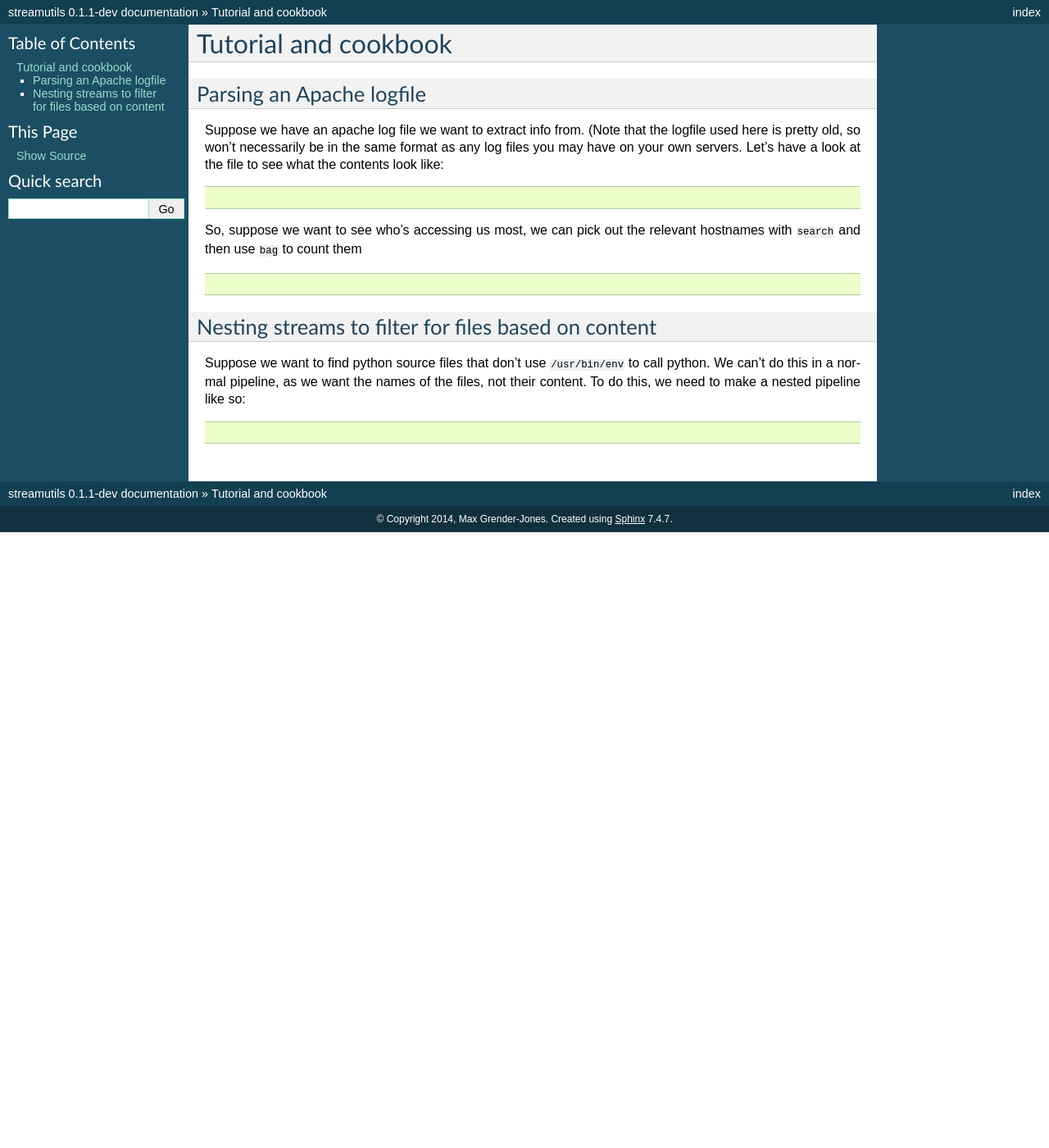
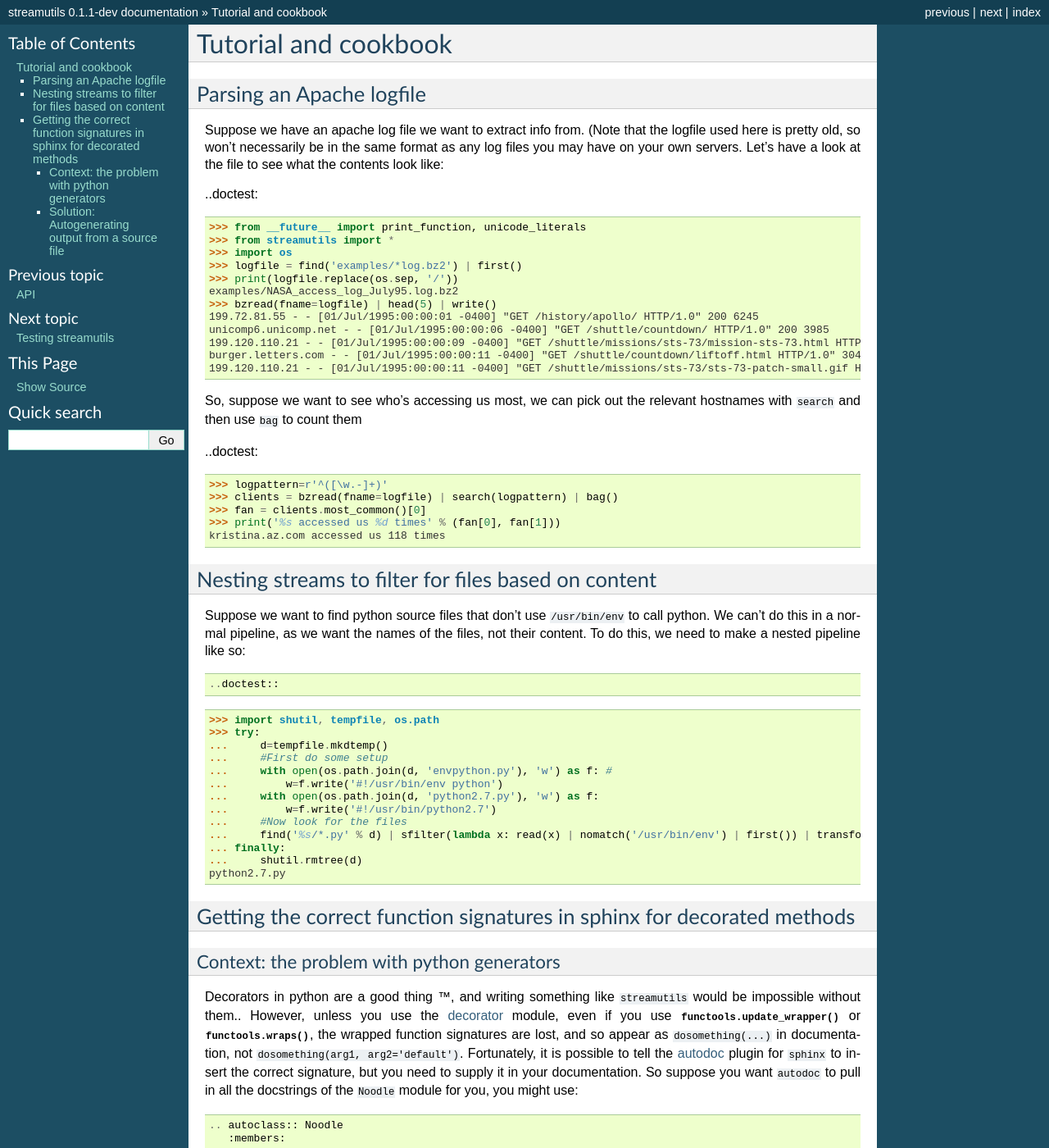
Before and after one commit to maxgrenderjones/streamutils, a Sphinx documentation site: the page built from docs/cookbook.rst, in a window 1280 px wide and 1400 px high. Shown: the whole window at 82% size. Built offline with Sphinx 7.4.7, drawn with Linux system fonts in a browser that asks for light colours; some of the changed text lies outside the part shown.

Commit message:
- Add support for > and >> for writing to files  - Link cookbook to documentation  - test _groupstodict (fix 'bug' if names is supplied but groups isn't)  - documentation formatting fixes & remove return from functions that yield

```diff
--- a/docs/api.rst
+++ b/docs/api.rst
@@ -1,6 +1,38 @@
 API
-===
-
+---
 .. automodule:: streamutils
     :members:
-    :undoc-members:
+    .. automethod:: action(func, tokens=None)
+    .. automethod:: asdict(key=None, names=None, tokens=None)
+    .. automethod:: aslist(tokens=None)
+    .. automethod:: bag(tokens=None)
+    .. automethod:: bzread(fname=None, encoding=None, tokens=None)
+    .. automethod:: convert(converters, defaults={}, tokens=None)
+    .. automethod:: count(tokens=None)
+    .. automethod:: find(pathpattern=None, tokens=None)
+    .. automethod:: first(default=None, tokens=None)
+    .. automethod:: fnmatches(pathpattern, matchcase=False, tokens=None)
+    .. automethod:: follow(fname, encoding=None)
+    .. automethod:: gzread(fname=None, encoding=None, tokens=None)
+    .. automethod:: head(n=10, fname=None, skip=0, encoding=None, tokens=None)
+    .. automethod:: last(default=None, tokens=None,)
+    .. automethod:: matches(pattern, match=False, flags=0, v=False, tokens=None)
+    .. automethod:: nomatch(pattern, match=False, flags=0, tokens=None)
+    .. automethod:: nth(n, default=None, tokens=None)
+    .. automethod:: read(fname=None, encoding=None, tokens=None)
+    .. automethod:: replace(old, new, tokens=None)
+    .. automethod:: run(command, err=False, cwd=None, env=None, encoding=None, tokens=None)
+    .. automethod:: sfilter(filterfunction=None, tokens=None)
+    .. automethod:: sfilterfalse(filterfunction=None, tokens=None)
+    .. automethod:: sformat(pattern, tokens=None)
+    .. automethod:: split(n=0, sep=None, outsep=None, names=None, inject={}, tokens=None)
+    .. automethod:: sreduce(func, initial=None, tokens=None)
+    .. automethod:: sslice(start=1, stop=MAXSIZE, step=1, fname=None, encoding=None, tokens=None)
+    .. automethod:: ssorted(cmp=None, key=None, reverse=False, tokens=None)
+    .. automethod:: ssum(start=0, tokens=None)
+    .. automethod:: strip(tokens=None)
+    .. automethod:: tail(n=10, fname=None, encoding=None, tokens=None)
+    .. automethod:: transform(transformation, tokens=None)
+    .. automethod:: unique(tokens=None)
+    .. automethod:: words(n=0, word=r'\S+', outsep=None, names=None, inject=None, flags=0, tokens=None)
+    .. automethod:: write(fname=None, encoding=None, tokens=None)
--- a/docs/cookbook.rst
+++ b/docs/cookbook.rst
@@ -6,7 +6,8 @@
 
 Suppose we have an apache log file we want to extract info from. (Note that the logfile used here is pretty old, so won't necessarily be in the same format as any log files you may have on your own servers. Let's have a look at the file to see what the contents look like:
 
-.. doctest::
+..doctest::
+
     >>> from __future__ import print_function, unicode_literals
     >>> from streamutils import *
     >>> import os
@@ -22,7 +23,8 @@
 
 So, suppose we want to see who's accessing us most, we can pick out the relevant hostnames with ``search`` and then use ``bag`` to count them
 
-.. doctest::
+..doctest::
+
     >>> logpattern=r'^([\w.-]+)'
     >>> clients = bzread(fname=logfile) | search(logpattern) | bag()
     >>> fan = clients.most_common()[0]
@@ -33,20 +35,66 @@
 Nesting streams to filter for files based on content
 ----------------------------------------------------
 
-Suppose we want to find python source files that don't use ``/usr/bin/env`` to call python. We can't do this in a normal pipeline, as we want the names of the files, not their content. To do this, we need to make a nested pipeline like so:
+Suppose we want to find python source files that don't use ``/usr/bin/env`` to call python. We can't do this in a normal pipeline, as we want the names of the files, not their content. To do this, we need to make a nested pipeline like so::
 
+..doctest::
 
-.. doctest::
     >>> import shutil, tempfile, os.path
     >>> try:
     ...     d=tempfile.mkdtemp()
     ...     #First do some setup
     ...     with open(os.path.join(d, 'envpython.py'), 'w') as f: #
-    ...         f.write('#!/usr/bin/env python')
+    ...         w=f.write('#!/usr/bin/env python')
     ...     with open(os.path.join(d, 'python2.7.py'), 'w') as f:
-    ...         f.write('#!/usr/bin/python2.7')
+    ...         w=f.write('#!/usr/bin/python2.7')
     ...     #Now look for the files
     ...     find('%s/*.py' % d) | sfilter(lambda x: read(x) | nomatch('/usr/bin/env') | first()) | transform(os.path.basename) | write()
     ... finally:
     ...     shutil.rmtree(d)
     python2.7.py
+
+
+Getting the correct function signatures in sphinx for decorated methods
+-----------------------------------------------------------------------
+
+Context: the problem with python generators
+~~~~~~~~~~~~~~~~~~~~~~~~~~~~~~~~~~~~~~~~~~~
+Decorators in python are a good thing |trade|, and writing something like ``streamutils`` would be impossible without them.. However, unless you use the `decorator <https://pypi.python.org/pypi/decorator>`__ module, even if you use :py:func:`functools.update_wrapper` or :py:func:`functools.wraps`, the wrapped function signatures are lost, and so appear as ``dosomething(...)`` in documentation, not ``dosomething(arg1, arg2='default')``. Fortunately, it is possible to tell the `autodoc <http://sphinx-doc.org/ext/autodoc.html>`__ plugin for ``sphinx`` to insert the correct signature, but you need to supply it in your documentation. So suppose you want ``autodoc`` to pull in all the docstrings of the ``Noodle`` module for you, you might use::
+
+    .. autoclass:: Noodle
+       :members:
+
+In order to generate the documentation for a ``Noodle`` class and supply the correct function signatures, you now need to write::
+
+    .. autoclass:: Noodle(type)
+       .. automethod:: eat(persona)
+
+Solution: Autogenerating output from a source file
+~~~~~~~~~~~~~~~~~~~~~~~~~~~~~~~~~~~~~~~~~~~~~~~~~~
+
+Problem is, you now need to maintain your method signature documentation in two places. One potential solution (that streamutils itself uses) is to autogenerate this output like so::
+
+..doctest::
+
+    >>> import streamutils as su
+    >>> from streamutils import *
+    >>> funcs=read(fname='src/streamutils/__init__.py') | search(r'\s?def ((\w+)[(].*[)]):(?:\s?[#].*)?', group=None, names=['sig', 'name']) | sfilter(lambda x: x['name'] in (set(su.__all__) - {'wrap', 'wrapTerminator'})) | ssorted(key=lambda x: x['name'])
+    >>> with open('docs/api.rst', 'w') as apirst:
+    ...     lines=[]
+    ...     lines.append('API\n')
+    ...     lines.append('---\n')
+    ...     lines.append('.. automodule:: streamutils\n')
+    ...     lines.append('    :members: \n')
+    ...     lines.extend(['    .. automethod:: %s\n' % f['sig'] for f in funcs])
+    ...     apirst.writelines(lines)
+    ...
+    >>> head(7, fname='docs/api.rst') | write()
+    API
+    ---
+    .. automodule:: streamutils
+        :members:
+        .. automethod:: action(func, tokens=None)
+        .. automethod:: asdict(key=None, names=None, tokens=None)
+        .. automethod:: aslist(tokens=None)
+
+.. include:: <isonum.txt>
--- a/docs/index.rst
+++ b/docs/index.rst
@@ -13,6 +13,7 @@
 
     readme
     api
+    cookbook
     testing
 
 
--- a/setup.py
+++ b/setup.py
@@ -17,7 +17,7 @@
 class PyTest(TestCommand):
     def finalize_options(self):
         TestCommand.finalize_options(self)
-        self.test_args = '--doctest-modules src/streamutils --cov src --cov-report term-missing --doctest-glob=*.rst --ignore setup.py --ignore docs/conf.py'.split()
+        self.test_args = '--doctest-modules --cov src --cov-report term-missing --doctest-glob=*.rst --ignore setup.py --ignore docs/conf.py'.split()
         self.test_suite = True
     def run_tests(self):
         #import here, cause outside the eggs aren't loaded
```
Also changed, not shown: README.md (+29 -1 lines), README.rst (+31 -1 lines), src/streamutils/__init__.py (+128 -77 lines).
